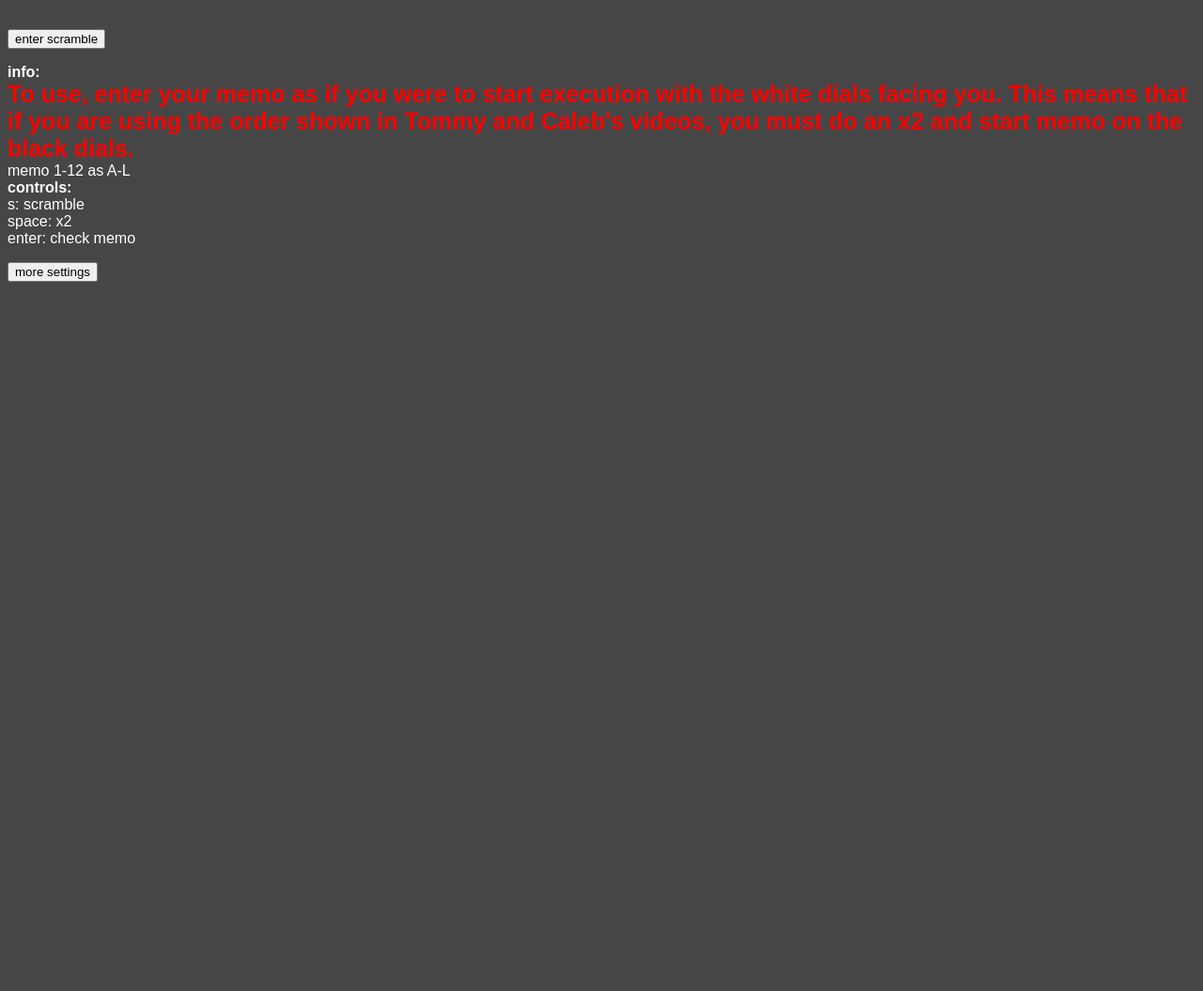
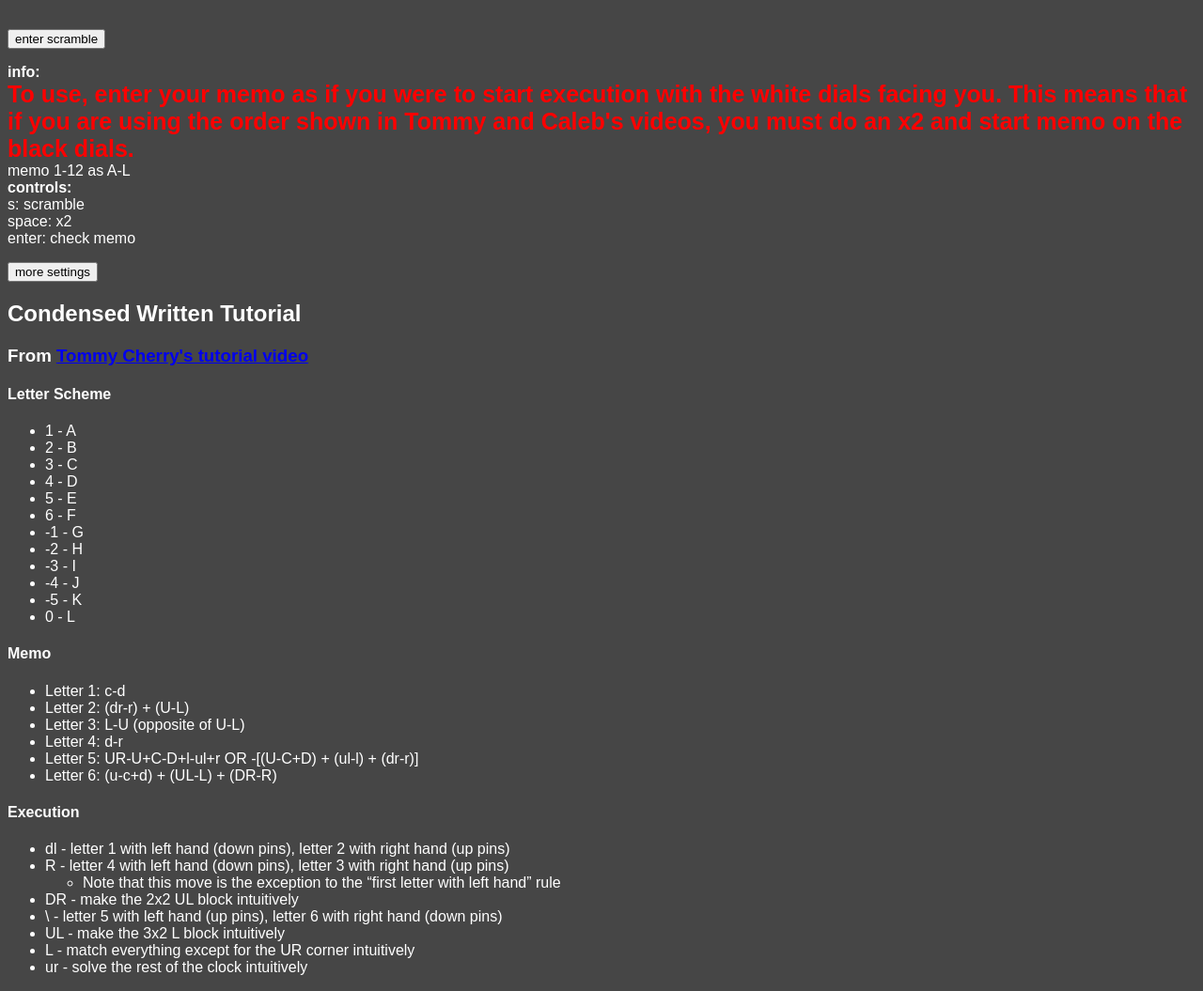
Before and after one commit to simonkellly/7-Simul, a plain HTML site: page index.html in a window 1280 px wide. Shown: the part 685-1740 px from the top of the page at 94% size. Before the commit the page ends 985 px from the top, so only its background shows below. Drawn offline with Linux system fonts and the light colour scheme.

Commit message:
Add Tommy's Tutorial

```diff
--- a/index.html
+++ b/index.html
@@ -44,6 +44,49 @@
       <input type="checkbox" value="executionTrainer" id="executionTrainer">
       <label for="executionTrainer"><b>execution trainer mode:</b> when checked the memo will be automatically given so you can practice execution.</label><br><br>
     </div>
+    <div id="tutorial">
+      <h2>Condensed Written Tutorial</h2>
+      <h3>From <a href="https://www.youtube.com/watch?v=ZX5ssGWUGb4">Tommy Cherry's tutorial video</a></h3>
+      <h4>Letter Scheme</h4>
+      <ul>
+        <li>1 - A</li>
+        <li>2 - B</li>
+        <li>3 - C</li>
+        <li>4 - D</li>
+        <li>5 - E</li>
+        <li>6 - F</li>
+        <li>-1 - G</li>
+        <li>-2 - H</li>
+        <li>-3 - I</li>
+        <li>-4 - J</li>
+        <li>-5 - K</li>
+        <li>0 - L</li>
+      </ul>
+      <h4>Memo</h4>
+      <ul>
+        <li>Letter 1: c-d</li>
+        <li>Letter 2: (dr-r) + (U-L)</li>
+        <li>Letter 3: L-U (opposite of U-L)</li>
+        <li>Letter 4: d-r </li>
+        <li>Letter 5: UR-U+C-D+l-ul+r   OR   -[(U-C+D) + (ul-l) + (dr-r)]</li>
+        <li>Letter 6: (u-c+d) + (UL-L) + (DR-R)</li>
+      </ul>
+      <h4>Execution</h4>
+      <ul>
+        <li>dl - letter 1 with left hand (down pins), letter 2 with right hand (up pins)</li>
+        <li>
+          R - letter 4 with left hand (down pins), letter 3 with right hand (up pins)
+          <ul>
+            <li>Note that this move is the exception to the “first letter with left hand” rule</li>
+          </ul>
+        </li>
+        <li>DR - make the 2x2 UL block intuitively</li>
+        <li>\ - letter 5 with left hand (up pins), letter 6 with right hand (down pins)</li>
+        <li>UL - make the 3x2 L block intuitively</li>
+        <li>L - match everything except for the UR corner intuitively</li>
+        <li>ur - solve the rest of the clock intuitively</li>
+      </ul>
+    </div>
   </div>
   <div id="clock">
     <div class="circle ul"></div>
```
